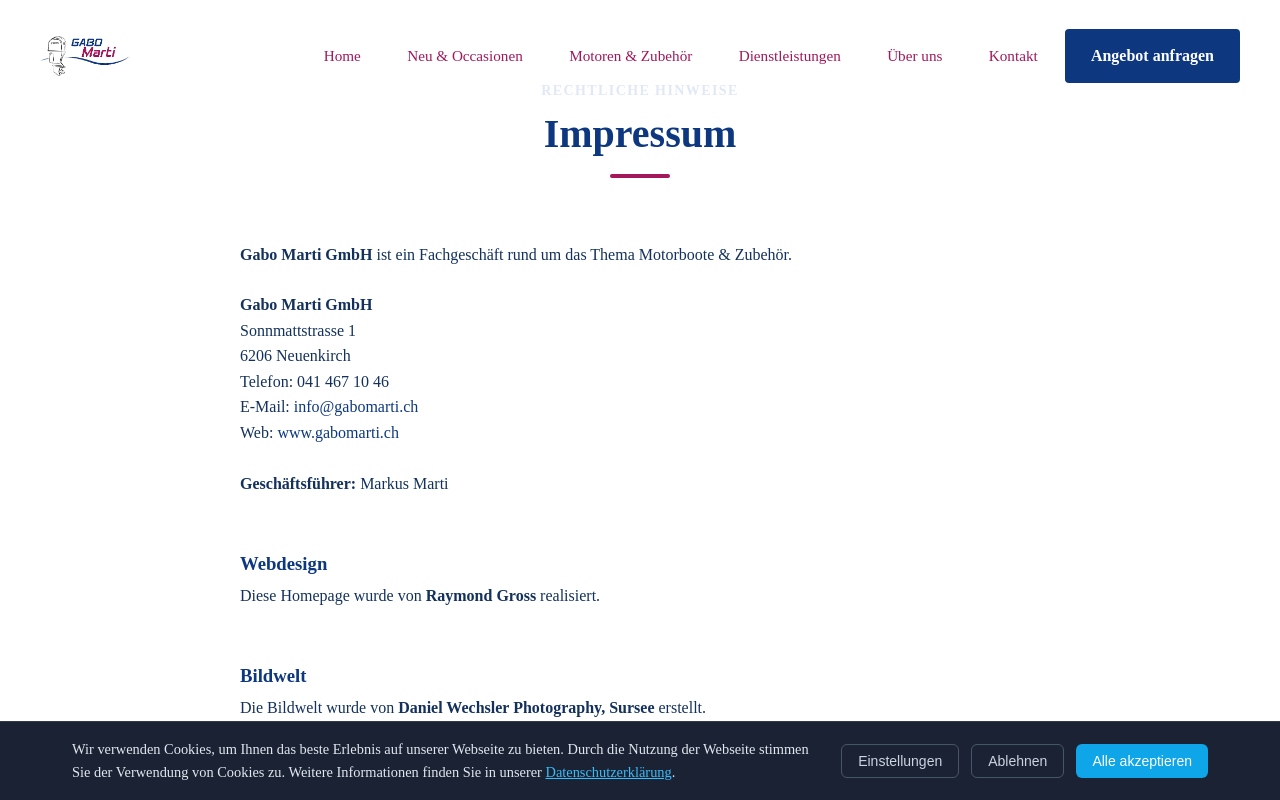
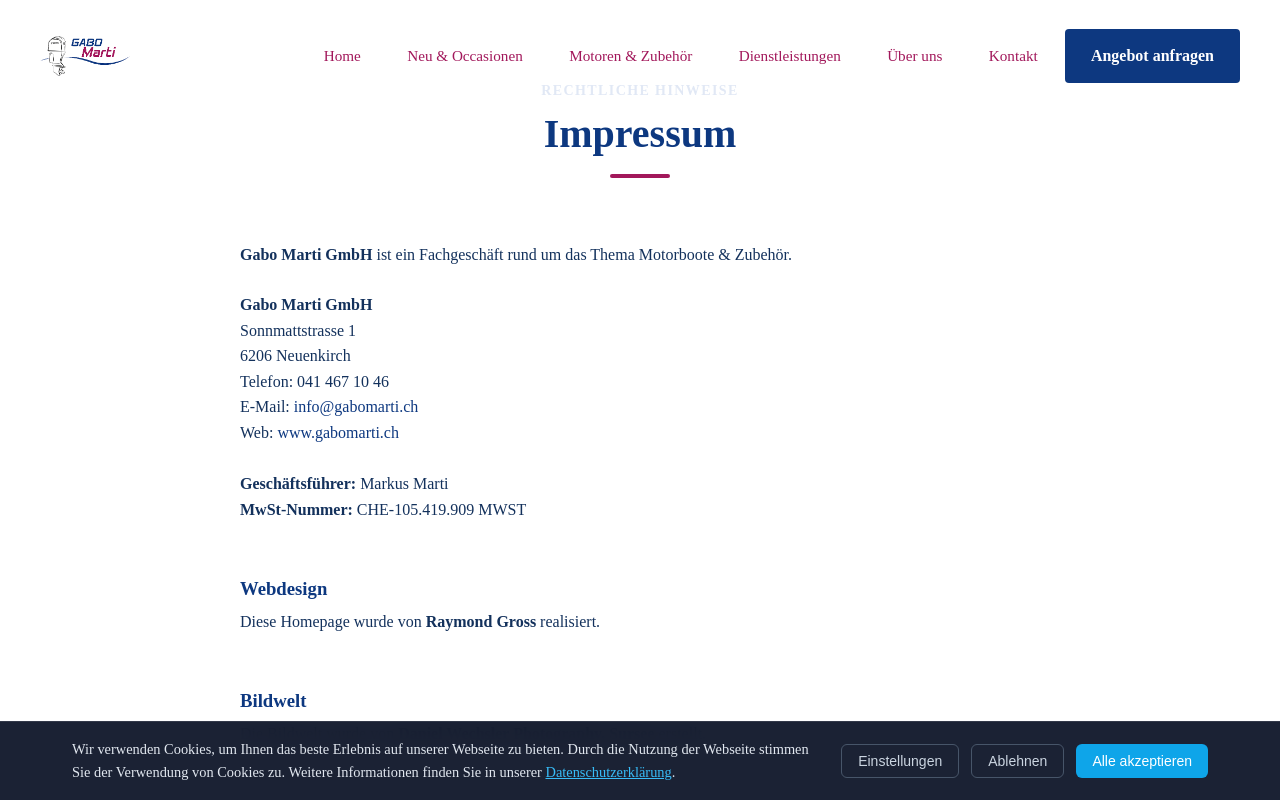
Before and after one commit to raymondgross92/GaboMarti, a Next.js app in the folder gabo-marti-web/: page /impressum in a window 1280 px wide. Shown: the top 800 px of the page. Built offline with nearby package versions, Linux system fonts and the light colour scheme.

Commit message:
Add VAT ID to Impressum

```diff
--- a/gabo-marti-web/src/app/impressum/page.tsx
+++ b/gabo-marti-web/src/app/impressum/page.tsx
@@ -22,7 +22,8 @@ export default function ImpressumPage() {
                             E-Mail: <a href="mailto:info@gabomarti.ch" style={{ color: 'var(--primary)' }}>info@gabomarti.ch</a><br />
                             Web: <a href="https://www.gabomarti.ch" target="_blank" rel="noopener noreferrer" style={{ color: 'var(--primary)' }}>www.gabomarti.ch</a><br />
                             <br />
-                            <strong>Geschäftsführer:</strong> Markus Marti
+                            <strong>Geschäftsführer:</strong> Markus Marti<br />
+                            <strong>MwSt-Nummer:</strong> CHE-105.419.909 MWST
                         </p>
 
                         <div style={{ marginTop: '2rem' }}>
```
Also changed, not shown: 72 other files (tests, documents, lock files or other folders).
